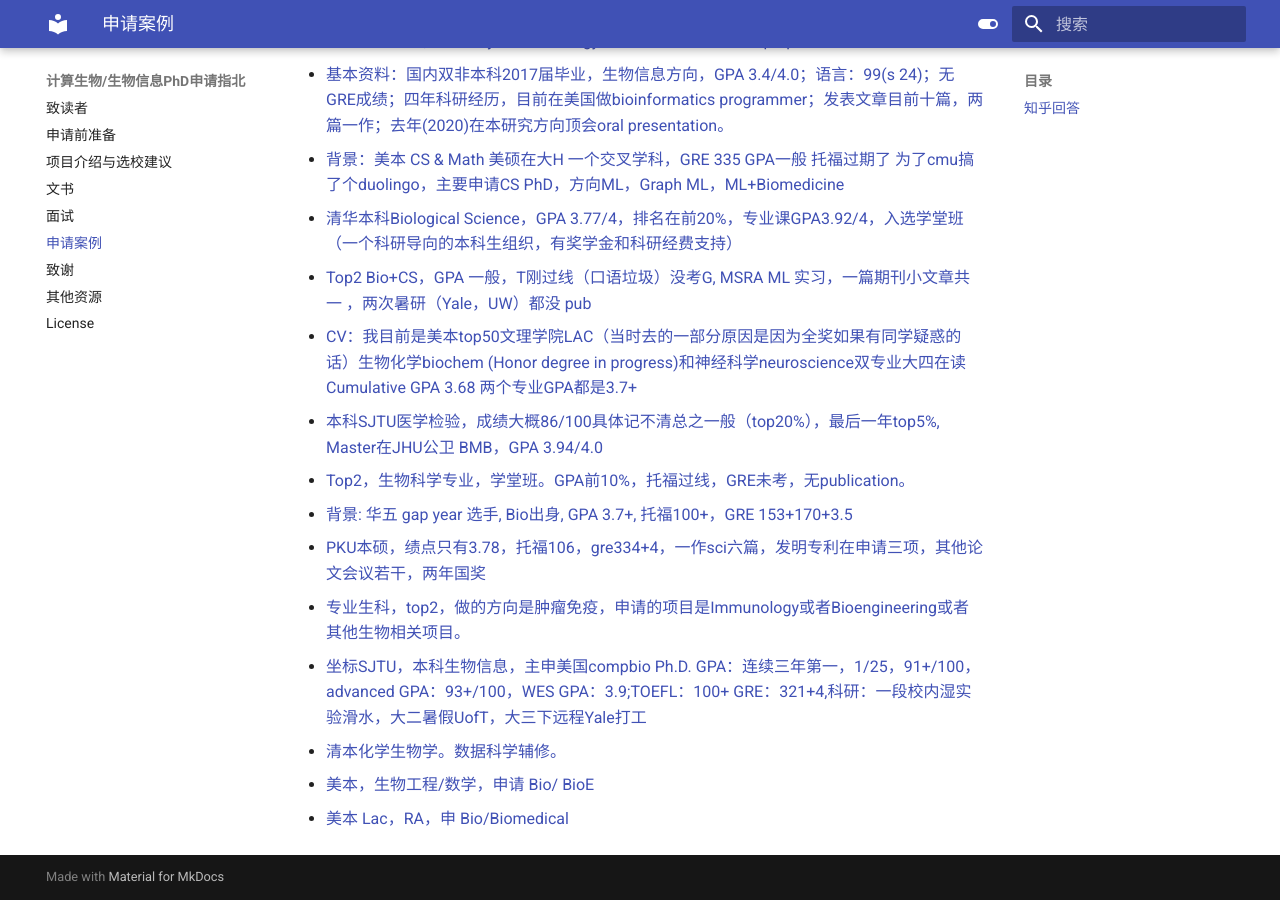
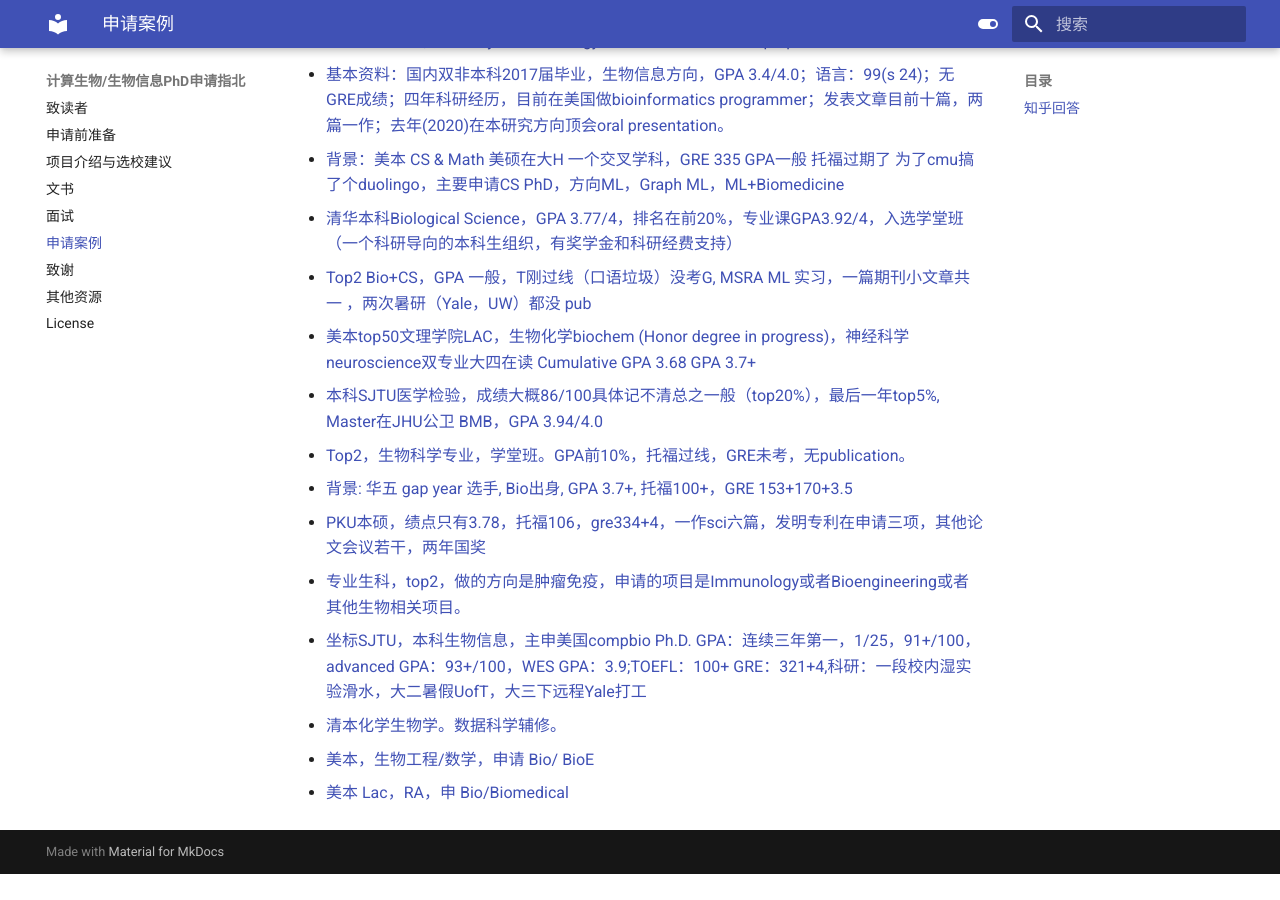
Before and after one commit to CompBio-PhD-cn/handbook, an MkDocs documentation site: the page built from docs/example.md, in a window 1280 px wide and 900 px high, scrolled down 743 px. Built offline with MkDocs 1.6.1 and Material for MkDocs 9.7.7, drawn with Linux system fonts in a browser that asks for light colours; after the commit the page ends 1617 px from its top, so only the background shows below that.

Commit message:
update docs

```diff
--- a/docs/example.md
+++ b/docs/example.md
@@ -17,7 +17,7 @@
 * [背景：美本 CS & Math 美硕在大H 一个交叉学科，GRE 335 GPA一般 托福过期了 为了cmu搞了个duolingo，主要申请CS PhD，方向ML，Graph ML，ML+Biomedicine](https://www.zhihu.com/question/357928233/answer/1196624190)
 * [清华本科Biological Science，GPA 3.77/4，排名在前20%，专业课GPA3.92/4，入选学堂班（一个科研导向的本科生组织，有奖学金和科研经费支持）](https://www.zhihu.com/question/357928233/answer/1592694477)
 * [Top2 Bio+CS，GPA 一般，T刚过线（口语垃圾）没考G, MSRA ML 实习，一篇期刊小文章共一 ，两次暑研（Yale，UW）都没 pub](https://www.zhihu.com/question/357928233/answer/1611075908)
-* [CV：我目前是美本top50文理学院LAC（当时去的一部分原因是因为全奖如果有同学疑惑的话）生物化学biochem (Honor degree in progress)和神经科学neuroscience双专业大四在读 Cumulative GPA 3.68 两个专业GPA都是3.7+](https://www.zhihu.com/question/357928233/answer/1758373159)
+* [美本top50文理学院LAC，生物化学biochem (Honor degree in progress)，神经科学neuroscience双专业大四在读 Cumulative GPA 3.68 GPA 3.7+](https://www.zhihu.com/question/357928233/answer/1758373159)
 * [本科SJTU医学检验，成绩大概86/100具体记不清总之一般（top20%），最后一年top5%, Master在JHU公卫 BMB，GPA 3.94/4.0](https://www.zhihu.com/question/357928233/answer/1624202195)
 * [Top2，生物科学专业，学堂班。GPA前10%，托福过线，GRE未考，无publication。](https://www.zhihu.com/question/357928233/answer/1676772922)
 * [背景: 华五 gap year 选手, Bio出身, GPA 3.7+, 托福100+，GRE 153+170+3.5](https://www.zhihu.com/question/357928233/answer/1707714182)
```
